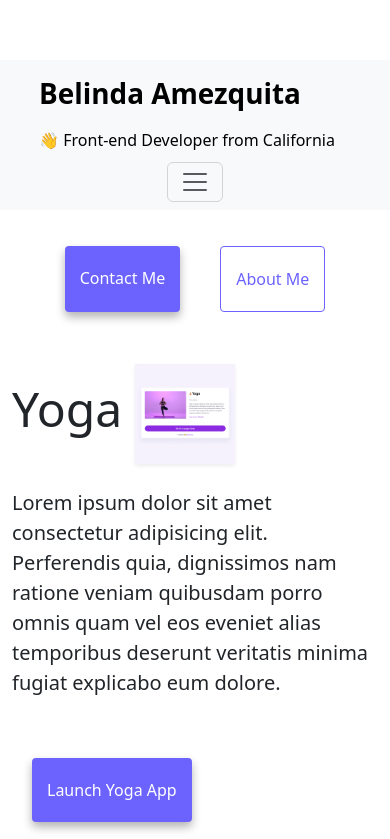
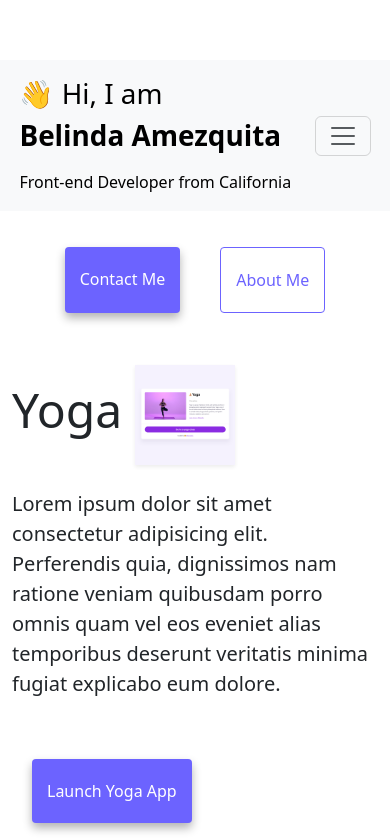
Before and after one commit to belindaam7/New-Portfolio---HW3, a plain HTML site: page index.html in a window 390 px wide. Shown: the top 839 px of the page. Drawn offline with nearby package versions, Linux system fonts and the light colour scheme.

Commit message:
Heading update

```diff
--- a/index.html
+++ b/index.html
@@ -24,7 +24,7 @@
     <nav class="navbar navbar-expand-md fixed-top sticky-top bg-body-tertiary">
       <div class="container-fluid justify-content-evenly">
         <a class="navbar-brand d-inline d-md-block d-none" href="index.html" title="Belinda Amezquita">Belinda Amezquita</a>
-        <a class="navbar-brand d-inline d-md-none fs-1" href="index.html" title="Belinda Amezquita"><Strong>Belinda Amezquita</Strong> <br> <small class="fs-6 justify-content-left">👋 Front-end Developer from California</small> </a>
+        <a class="navbar-brand d-inline d-md-none fs-1" href="index.html" title="Belinda Amezquita">👋 Hi, I am <br><Strong>Belinda Amezquita</Strong> <br> <small class="fs-6 justify-content-left"> Front-end Developer from California</small> </a>
         <button
           class="navbar-toggler d-sm-none"
           type="button"
```
